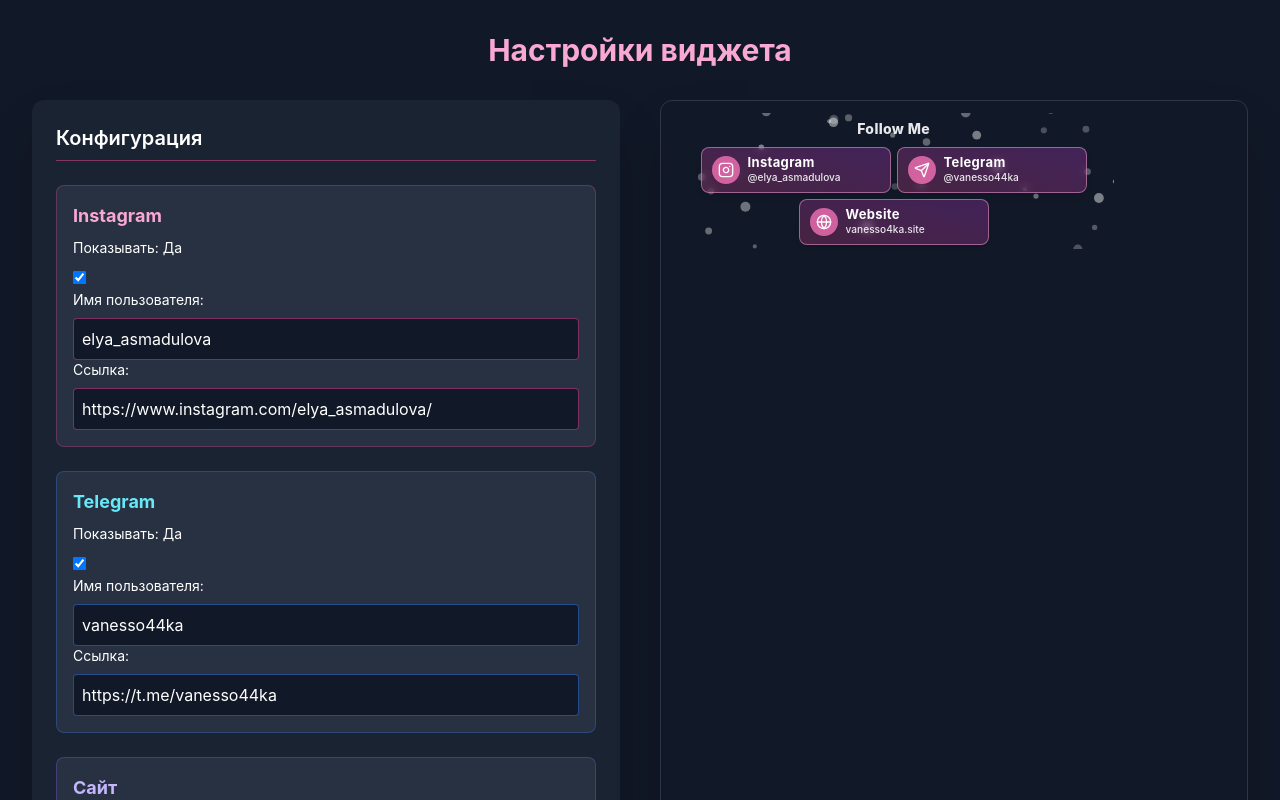
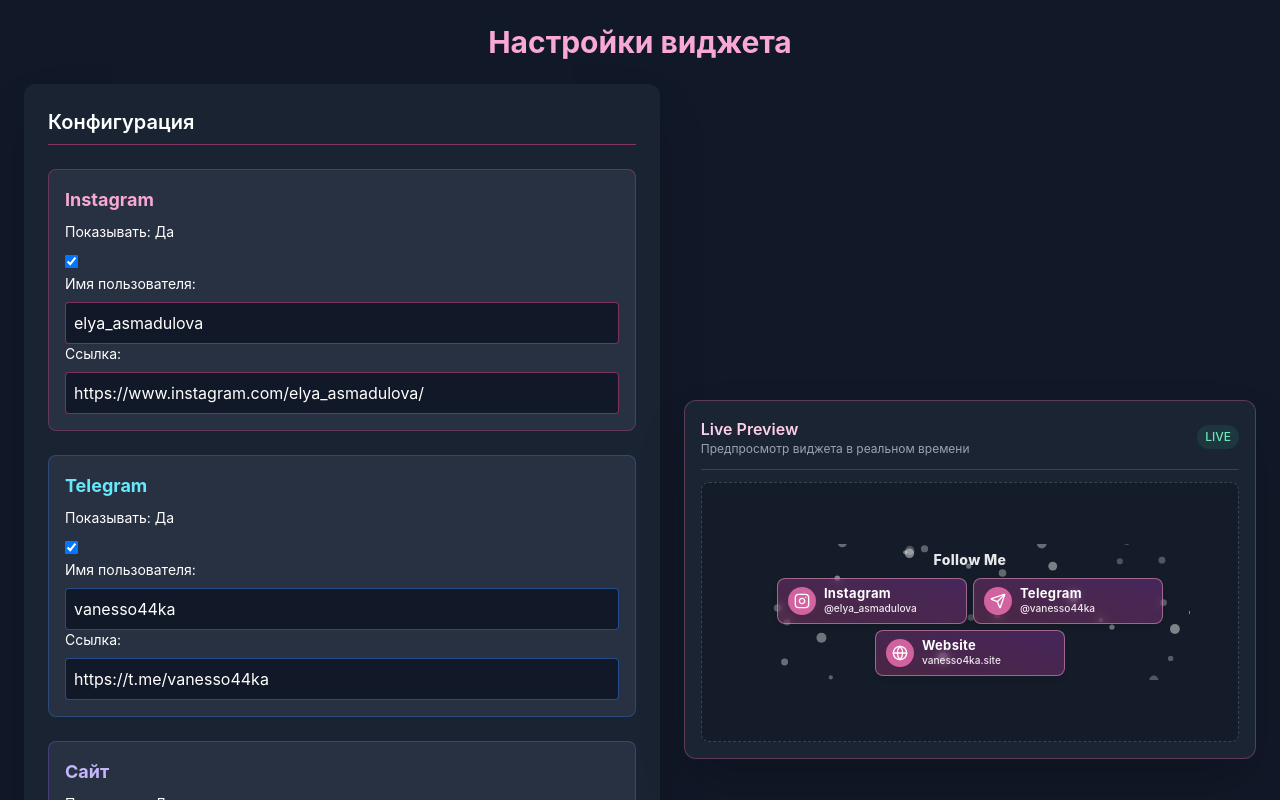
Before and after one commit to wnfy7teen/twitch-social-widget, a React (Vite) app: page /settings in a window 1280 px wide. Built offline with nearby package versions, Linux system fonts and the light colour scheme.

Commit message:
Keep live widget preview sticky beside settings while scrolling

```diff
--- a/src/components/Settings.tsx
+++ b/src/components/Settings.tsx
@@ -25,15 +25,15 @@ const Settings: React.FC<SettingsProps> = ({ config, setConfig }) => {
   };
 
   return (
-    <div className="h-screen overflow-y-auto overscroll-contain p-8 bg-gray-900 text-white">
-      <h1 className="text-3xl font-bold mb-8 text-center text-pink-300">Настройки виджета</h1>
+    <div className="h-screen overflow-y-auto overscroll-contain bg-gray-900 text-white">
+      <h1 className="mb-6 px-6 pt-6 text-center text-3xl font-bold text-pink-300">Настройки виджета</h1>
 
-      <div className="grid grid-cols-1 lg:grid-cols-2 gap-10">
+      <div className="grid grid-cols-1 items-start gap-8 px-6 pb-8 lg:grid-cols-[minmax(0,1fr)_minmax(360px,0.9fr)] lg:gap-6">
         <motion.div
           initial={{ opacity: 0, x: -50 }}
           animate={{ opacity: 1, x: 0 }}
           transition={{ duration: 0.6 }}
-          className="space-y-6 p-6 bg-gray-800/70 rounded-xl shadow-2xl"
+          className="min-w-0 space-y-6 rounded-xl bg-gray-800/70 p-6 shadow-2xl"
         >
           <h2 className="text-xl font-semibold border-b pb-2 border-pink-500/50">Конфигурация</h2>
 
@@ -133,17 +133,25 @@ const Settings: React.FC<SettingsProps> = ({ config, setConfig }) => {
           </div>
         </motion.div>
 
-        <motion.div
-          initial={{ opacity: 0, x: 50 }}
+        <motion.aside
+          initial={{ opacity: 0, x: 30 }}
           animate={{ opacity: 1, x: 0 }}
           transition={{ duration: 0.6, delay: 0.2 }}
-          className="p-2 rounded-xl shadow-2xl border border-gray-600/50"
-          style={{ width: '100%', minHeight: '600px' }}
+          className="min-w-0 lg:sticky lg:top-1/2 lg:-translate-y-1/2 lg:self-start"
         >
-          <div className="h-full w-full bg-transparent">
-            <Widget config={localConfig} />
+          <div className="rounded-xl border border-pink-400/30 bg-gray-800/80 p-4 shadow-2xl backdrop-blur-xl">
+            <div className="mb-3 flex items-center justify-between border-b border-gray-600/60 pb-3">
+              <div>
+                <h2 className="font-semibold text-pink-200">Live Preview</h2>
+                <p className="text-xs text-gray-400">Предпросмотр виджета в реальном времени</p>
+              </div>
+              <span className="rounded-full bg-emerald-400/10 px-2 py-1 text-xs font-medium text-emerald-300">LIVE</span>
+            </div>
+            <div className="flex min-h-[260px] w-full items-center justify-center overflow-hidden rounded-lg border border-dashed border-gray-600/70 bg-black/20 p-4">
+              <Widget config={localConfig} />
+            </div>
           </div>
-        </motion.div>
+        </motion.aside>
       </div>
     </div>
   );
```
